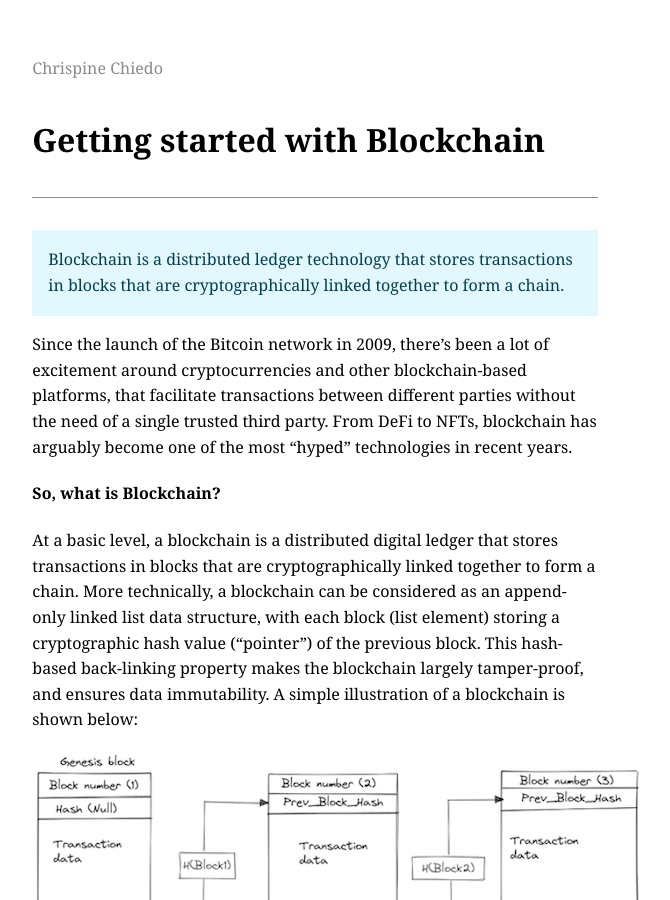
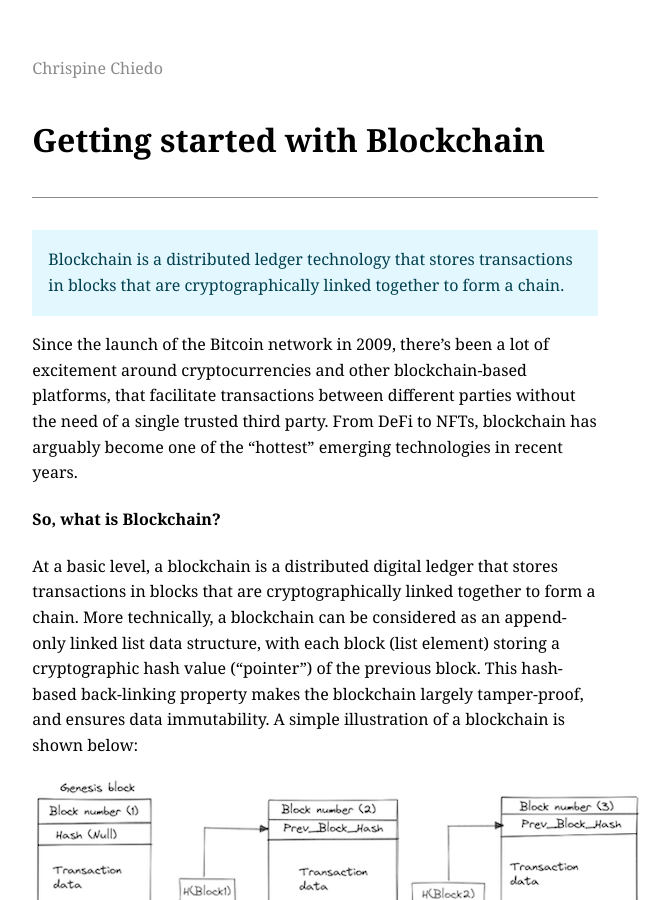
Before and after one commit to chrischiedo/chrischiedo.github.io, a Jekyll site: the page built from _posts/2022-11-06-getting-started-blockchain.md, in a window 1280 px wide and 900 px high. Shown: the whole window, without its empty margins (325-995 px from the left). Built offline with Jekyll 4.4.1, drawn with Linux system fonts in a browser that asks for light colours.

Commit message:
update blockchain article

```diff
--- a/_posts/2022-11-06-getting-started-blockchain.md
+++ b/_posts/2022-11-06-getting-started-blockchain.md
@@ -10,7 +10,7 @@ tags: blockchain bitcoin ethereum cryptography web3 publish
 
 > Blockchain is a distributed ledger technology that stores transactions in blocks that are cryptographically linked together to form a chain.
 
-Since the launch of the Bitcoin network in 2009, there's been a lot of excitement around cryptocurrencies and other blockchain-based platforms, that facilitate transactions between different parties without the need of a single trusted third party. From DeFi to NFTs, blockchain has arguably become one of the most "hyped" technologies in recent years.
+Since the launch of the Bitcoin network in 2009, there's been a lot of excitement around cryptocurrencies and other blockchain-based platforms, that facilitate transactions between different parties without the need of a single trusted third party. From DeFi to NFTs, blockchain has arguably become one of the "hottest" emerging technologies in recent years.
 
 #### So, what is Blockchain?
 
```
